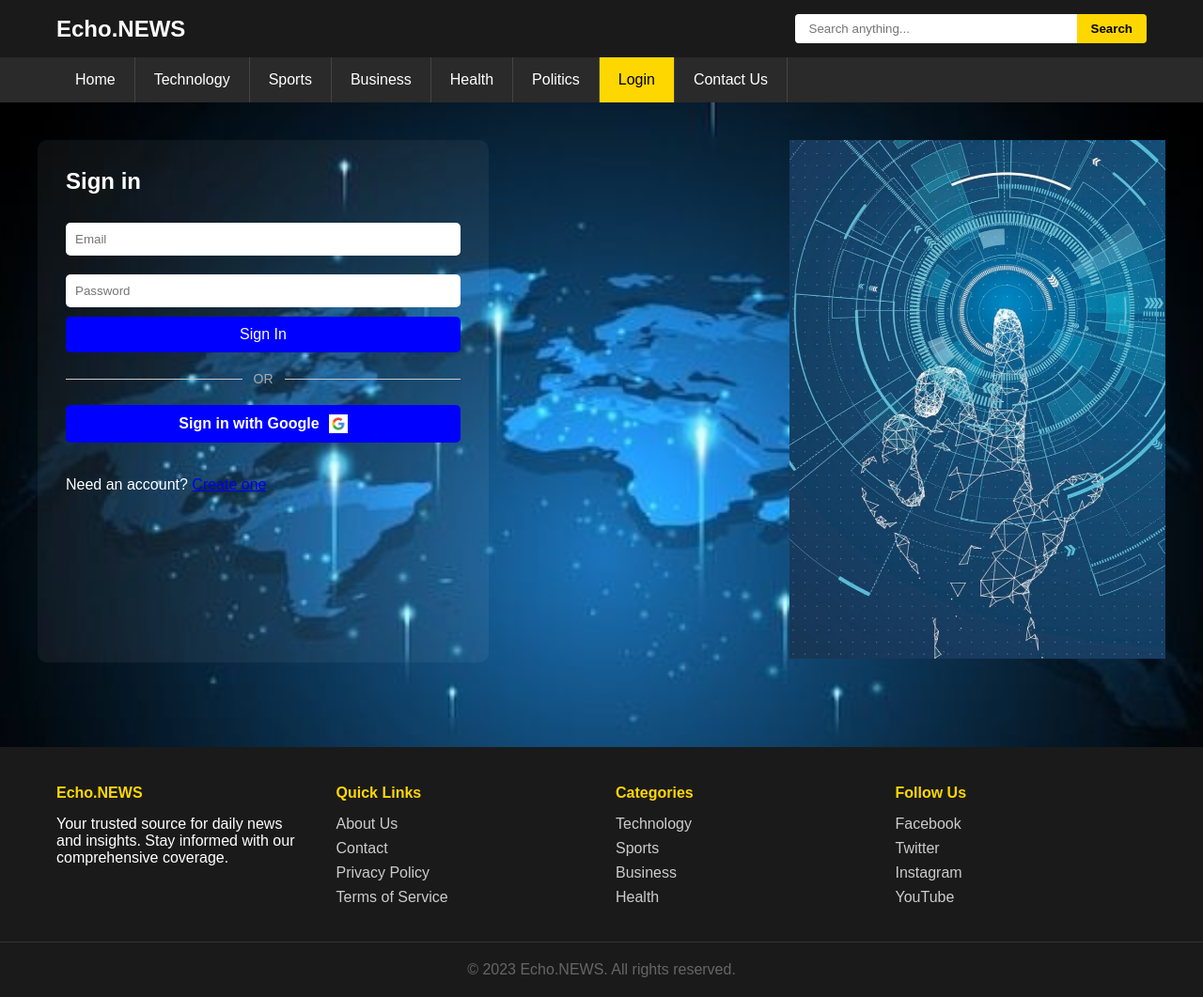
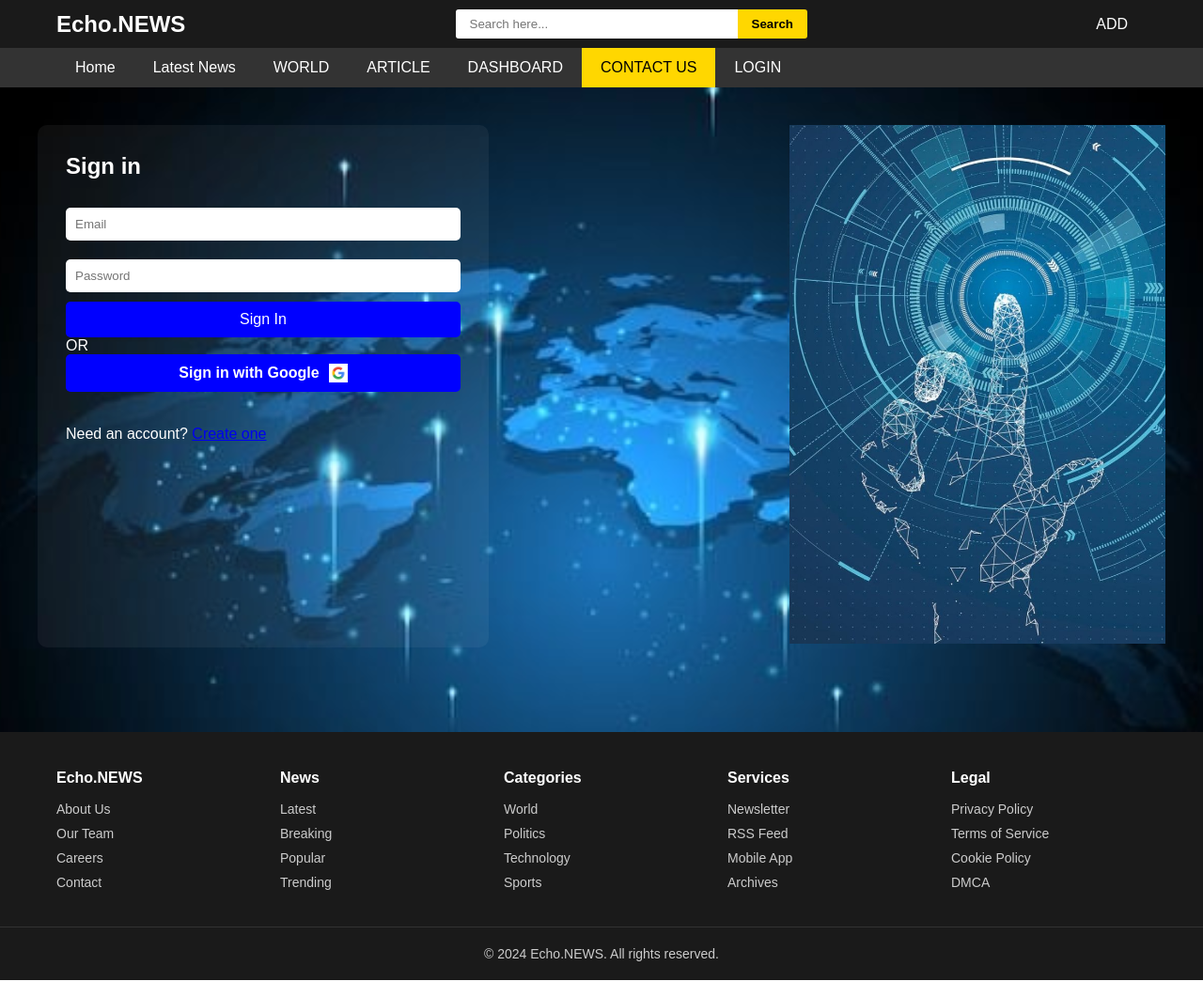
Before and after one commit to sandeeparavindi/News-Site, a plain HTML site: page login.html in a window 1280 px wide. Shown: the whole page at 94% size. Drawn offline with Linux system fonts and the light colour scheme.

Commit message:
login navigation bar change

```diff
--- a/css/login.css
+++ b/css/login.css
@@ -11,78 +11,6 @@ body {
   background-size: cover;
   color: #fff;
 }
-
-/* Navbar */
- .header {
-            background-color: #1a1a1a;
-            color: white;
-            padding: 15px 0;
-        }
-
-        .header-content {
-            max-width: 1200px;
-            margin: 0 auto;
-            display: flex;
-            justify-content: space-between;
-            align-items: center;
-            padding: 0 20px;
-        }
-
-        .logo {
-            font-size: 24px;
-            font-weight: bold;
-        }
-
-        .search-container {
-            display: flex;
-            align-items: center;
-        }
-
-        .search-box {
-            padding: 8px 15px;
-            border: none;
-            border-radius: 4px 0 0 4px;
-            width: 300px;
-        }
-
-        .search-btn {
-            background-color: #ffd700;
-            border: none;
-            padding: 8px 15px;
-            border-radius: 0 4px 4px 0;
-            cursor: pointer;
-            font-weight: bold;
-        }
-
-        /* Navigation */
-        .nav {
-            background-color: #2a2a2a;
-            padding: 0;
-        }
-
-        .nav-content {
-            max-width: 1200px;
-            margin: 0 auto;
-            display: flex;
-            padding: 0 20px;
-        }
-
-        .nav-item {
-            color: white;
-            text-decoration: none;
-            padding: 15px 20px;
-            border-right: 1px solid #444;
-            transition: background-color 0.3s;
-        }
-
-        .nav-item:hover {
-            background-color: #444;
-        }
-
-        .nav-item.active {
-            background-color: #ffd700;
-            color: black;
-        }
 
 /* Container */
 .container {
@@ -156,49 +84,7 @@ body {
   max-width: 400px;
 }
 
-/* Footer */
-.footer {
-            background: #1a1a1a;
-            color: white;
-            padding: 40px 0 20px;
-            margin-top: 50px;
-        }
-
-        .footer-content {
-            max-width: 1200px;
-            margin: 0 auto;
-            display: grid;
-            grid-template-columns: repeat(4, 1fr);
-            gap: 30px;
-            padding: 0 20px;
-        }
-
-        .footer-section h4 {
-            margin-bottom: 15px;
-            color: #ffd700;
-        }
-
-        .footer-section a {
-            color: #ccc;
-            text-decoration: none;
-            display: block;
-            margin-bottom: 8px;
-        }
-
-        .footer-section a:hover {
-            color: #ffd700;
-        }
-
-        .footer-bottom {
-            border-top: 1px solid #333;
-            margin-top: 30px;
-            padding-top: 20px;
-            text-align: center;
-            color: #666;
-        }
-
-
-.divider {
+/* .divider {
   display: flex;
   align-items: center;
   text-align: center;
@@ -222,4 +108,4 @@ body {
 .divider span {
   font-size: 14px;
   color: #aaa;
-}
+} */
--- a/login.html
+++ b/login.html
@@ -6,32 +6,159 @@
   <title>Echo.NEWS - Login</title>
   <link rel="stylesheet" href="css/login.css">
 </head>
+<style>
+  /* Header */
+      .header {
+        background-color: #1a1a1a;
+        padding: 10px 0;
+      }
+
+      .header-content {
+        max-width: 1200px;
+        margin: 0 auto;
+        display: flex;
+        align-items: center;
+        justify-content: space-between;
+        padding: 0 20px;
+      }
+
+      .logo {
+        color: #fff;
+        font-size: 24px;
+        font-weight: bold;
+      }
+
+      .search-container {
+        display: flex;
+        align-items: center;
+      }
+
+      .search-box {
+        padding: 8px 15px;
+        border: none;
+        border-radius: 3px 0 0 3px;
+        width: 300px;
+      }
+
+      .search-btn {
+        background-color: #ffd700;
+        border: none;
+        padding: 8px 15px;
+        border-radius: 0 3px 3px 0;
+        cursor: pointer;
+        font-weight: bold;
+      }
+
+      .user-icon {
+        width: 30px;
+        height: 30px;
+        background-color: #fff;
+        border-radius: 50%;
+        margin-left: 20px;
+      }
+
+      /* Navigation */
+      .nav {
+        background-color: #333;
+        padding: 0;
+      }
+
+      .nav-content {
+        max-width: 1200px;
+        margin: 0 auto;
+        display: flex;
+        padding: 0 20px;
+      }
+
+      .nav-item {
+        color: #fff;
+        text-decoration: none;
+        padding: 12px 20px;
+        transition: background-color 0.3s;
+      }
+
+      .nav-item:hover {
+        background-color: #555;
+      }
+
+      .nav-item.active {
+        background-color: #ffd700;
+        color: #000;
+      }
+
+      /* Footer */
+        .footer {
+            background-color: #1a1a1a;
+            color: #fff;
+            padding: 40px 0 20px 0;
+            margin-top: 50px;
+        }
+
+        .footer-content {
+            max-width: 1200px;
+            margin: 0 auto;
+            padding: 0 20px;
+            display: grid;
+            grid-template-columns: repeat(5, 1fr);
+            gap: 30px;
+        }
+
+        .footer-section h4 {
+            margin-bottom: 15px;
+            font-size: 16px;
+        }
+
+        .footer-section ul {
+            list-style: none;
+        }
+
+        .footer-section li {
+            margin-bottom: 8px;
+        }
+
+        .footer-section a {
+            color: #ccc;
+            text-decoration: none;
+            font-size: 14px;
+        }
+
+        .footer-section a:hover {
+            color: #fff;
+        }
+
+        .footer-bottom {
+            border-top: 1px solid #333;
+            margin-top: 30px;
+            padding-top: 20px;
+            text-align: center;
+            color: #ccc;
+            font-size: 14px;
+        }
+</style>
 <body>
-  <!-- Header -->
   <!-- Header -->
     <header class="header">
       <div class="header-content">
         <div class="logo">Echo.NEWS</div>
         <div class="search-container">
-                <input type="text" class="search-box" placeholder="Search anything...">
+          <input type="text" class="search-box" placeholder="Search here..." />
           <button class="search-btn">Search</button>
+        </div>
+        <div>
+          <a href="pages/adminAirticle.html" class="nav-item">ADD</a>
         </div>
       </div>
     </header>
-
     <!-- Navigation -->
     <nav class="nav">
       <div class="nav-content">
-
-            <a href="#" class="nav-item">Home</a>
-            <a href="#" class="nav-item">Technology</a>
-            <a href="#" class="nav-item">Sports</a>
-            <a href="#" class="nav-item">Business</a>
-            <a href="#" class="nav-item">Health</a>
-            <a href="#" class="nav-item">Politics</a>
-            <a href="#" class="nav-item active">Login</a>
-            <a href="#" class="nav-item">Contact Us</a>
-
+        <a href="index.html" class="nav-item">Home</a>
+        <a href="pages/latestNews.html" class="nav-item">Latest News</a>
+        <a href="pages/newsWorld.html" class="nav-item">WORLD</a>
+        <a href="" class="nav-item">ARTICLE</a>
+        <a href="" class="nav-item">DASHBOARD</a>
+        <a href="pages/contactUs.html" class="nav-item active">CONTACT US</a>
+        <a href="login.html" class="nav-item">LOGIN</a>
       </div>
     </nav>
 
@@ -71,32 +198,52 @@
         <div class="footer-content">
             <div class="footer-section">
                 <h4>Echo.NEWS</h4>
-                <p>Your trusted source for daily news and insights. Stay informed with our comprehensive coverage.</p>
+                <ul>
+                    <li><a href="#">About Us</a></li>
+                    <li><a href="#">Our Team</a></li>
+                    <li><a href="#">Careers</a></li>
+                    <li><a href="#">Contact</a></li>
+                </ul>
             </div>
             <div class="footer-section">
-                <h4>Quick Links</h4>
-                <a href="#">About Us</a>
-                <a href="#">Contact</a>
-                <a href="#">Privacy Policy</a>
-                <a href="#">Terms of Service</a>
+                <h4>News</h4>
+                <ul>
+                    <li><a href="#">Latest</a></li>
+                    <li><a href="#">Breaking</a></li>
+                    <li><a href="#">Popular</a></li>
+                    <li><a href="#">Trending</a></li>
+                </ul>
             </div>
             <div class="footer-section">
                 <h4>Categories</h4>
-                <a href="#">Technology</a>
-                <a href="#">Sports</a>
-                <a href="#">Business</a>
-                <a href="#">Health</a>
+                <ul>
+                    <li><a href="#">World</a></li>
+                    <li><a href="#">Politics</a></li>
+                    <li><a href="#">Technology</a></li>
+                    <li><a href="#">Sports</a></li>
+                </ul>
             </div>
             <div class="footer-section">
-                <h4>Follow Us</h4>
-                <a href="#">Facebook</a>
-                <a href="#">Twitter</a>
-                <a href="#">Instagram</a>
-                <a href="#">YouTube</a>
+                <h4>Services</h4>
+                <ul>
+                    <li><a href="#">Newsletter</a></li>
+                    <li><a href="#">RSS Feed</a></li>
+                    <li><a href="#">Mobile App</a></li>
+                    <li><a href="#">Archives</a></li>
+                </ul>
+            </div>
+            <div class="footer-section">
+                <h4>Legal</h4>
+                <ul>
+                    <li><a href="#">Privacy Policy</a></li>
+                    <li><a href="#">Terms of Service</a></li>
+                    <li><a href="#">Cookie Policy</a></li>
+                    <li><a href="#">DMCA</a></li>
+                </ul>
             </div>
         </div>
         <div class="footer-bottom">
-            <p>&copy; 2023 Echo.NEWS. All rights reserved.</p>
+            <p>&copy; 2024 Echo.NEWS. All rights reserved.</p>
         </div>
     </footer>
 </body>
```
Lines whose indentation alone changed are shown as unchanged.
